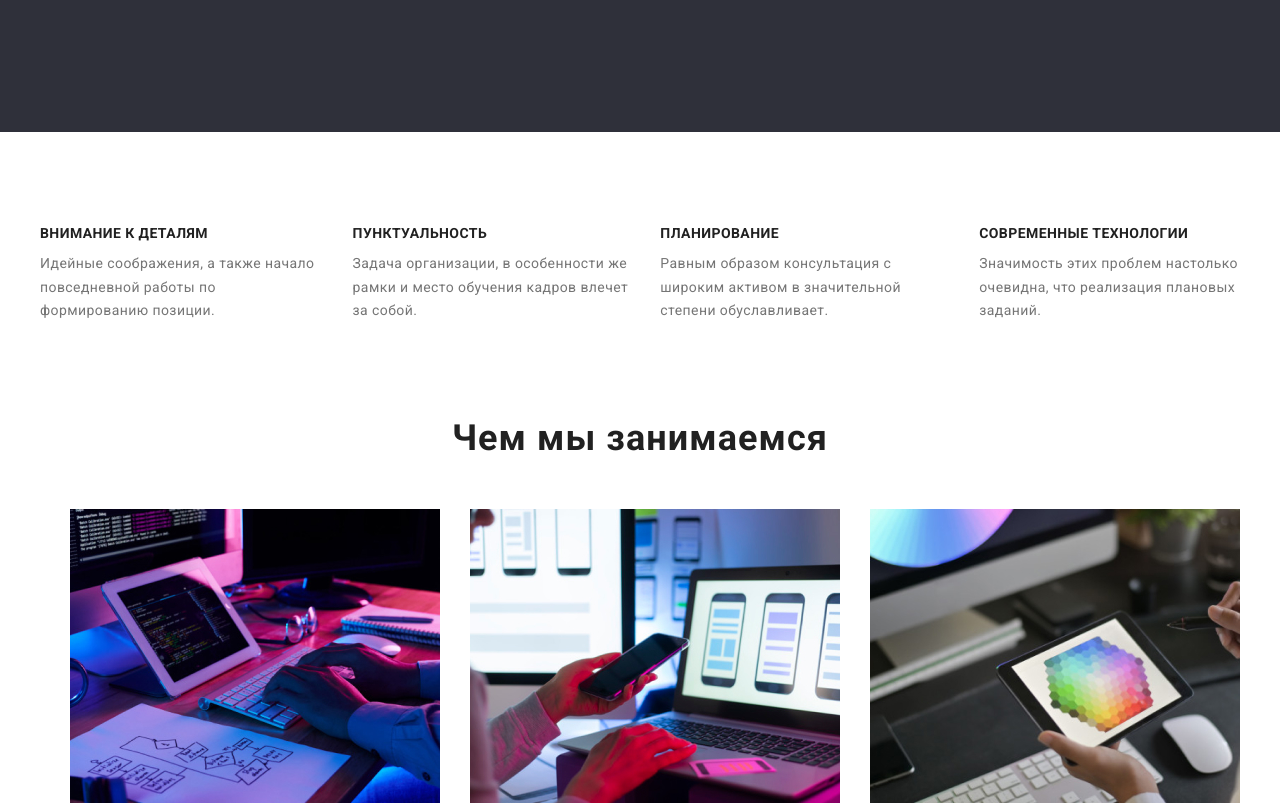
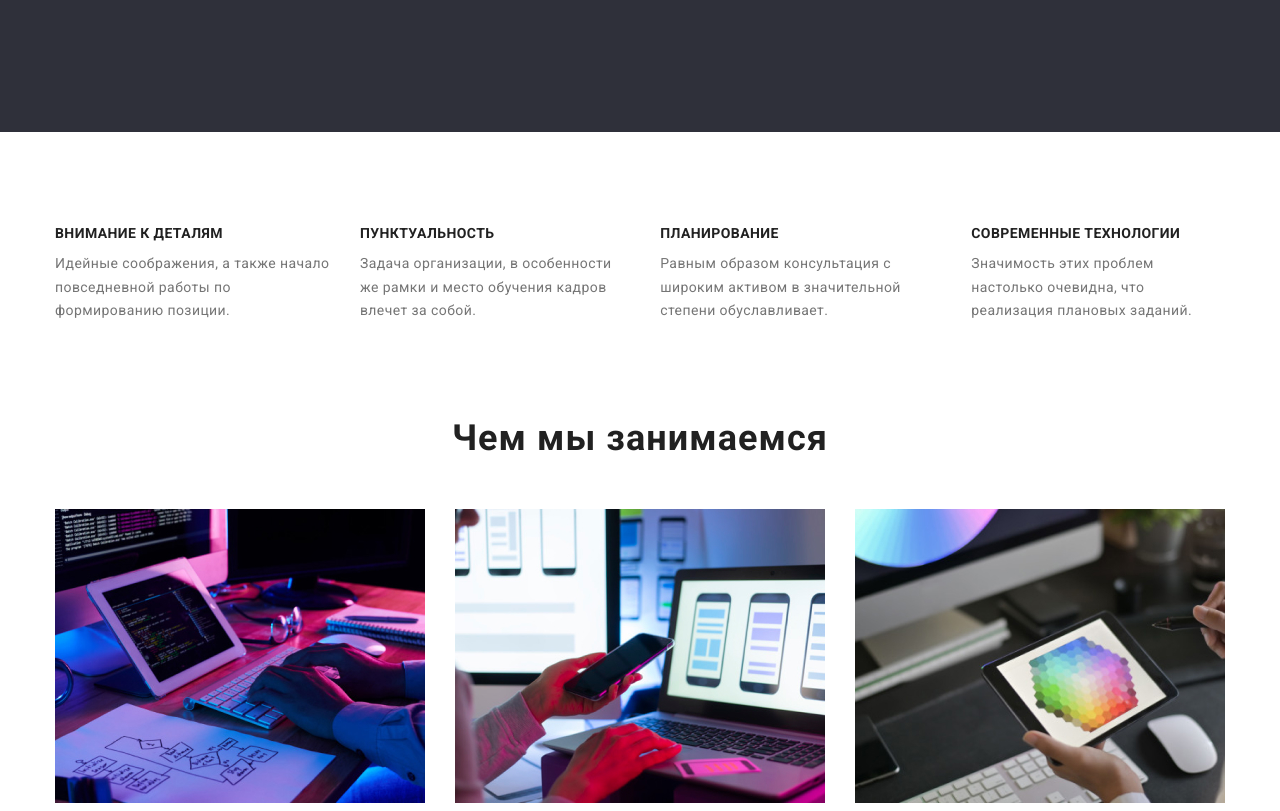
Before and after one commit to Dsyn95/goit-markup-hw-03, a plain HTML site: page index.html in a window 1280 px wide. Shown: the part 500-1311 px from the top of the page. Drawn offline with Linux system fonts and the light colour scheme.

Commit message:
commit 11

```diff
--- a/css/styles.css
+++ b/css/styles.css
@@ -175,7 +175,7 @@ a:visited.logo-header span {
 }
 /* Секция Скиллы */
 .section-skills {
-  padding: 94px 0;
+  padding: 94px 15px;
 }
 .section-skills h3 {
   font-size: 14px;
@@ -232,8 +232,8 @@ a:visited.logo-header span {
   display: flex;
   list-style: none;
 }
-.applications li {
-  margin: 0 15px;
+.applications > li:not(:last-child) {
+  margin-right: 30px;
 }
 /* Персонал */
 .section-staff {
@@ -319,60 +319,6 @@ a:visited.logo-header span {
   padding-top: 9px;
 }
 /*Portfolio*/
-/* .portfolio-cards {
-  list-style: none;
-  text-decoration: none;
-}
-.portfolio-cards h2 {
-  font-weight: 700;
-  font-size: 18px;
-  line-height: 2;
-  letter-spacing: 0.06em;
-  color: var(--heads-color-text);
-}
-.portfolio-cards p {
-  font-size: 16px;
-  line-height: 1.87;
-  color: #757575;
-}
-.page-buttons {
-  list-style: none;
-}
-.active > button {
-  background-color: var(--actual-color-text);
-}
-.button-filter:hover,
-.button-filter:focus {
-  background-color: var(--actual-color-text);
-  color: var(--snow-index);
-}
-.button-filter {
-  display: list-item;
-  padding: 6px 22px;
-  background-color: #f5f4fa;
-  border-radius: 4px;
-  font-weight: 500;
-  font-size: 16px;
-  line-height: 1.62;
-  text-align: center;
-  color: var(--heads-color-text);
-  border: none;
-}
-.article {
-  font-size: 18px;
-  font-style: normal;
-  font-weight: 700;
-  line-height: 2;
-  letter-spacing: 0.06em;
-  text-align: left;
-}
-.poster {
-  font-style: normal;
-  font-weight: 400;
-  line-height: 1.19;
-  letter-spacing: 0.03em;
-  color: var(--main-color-text);
-} */
 .portfolio-info {
   padding: 0 0 94px 0;
 }
```
